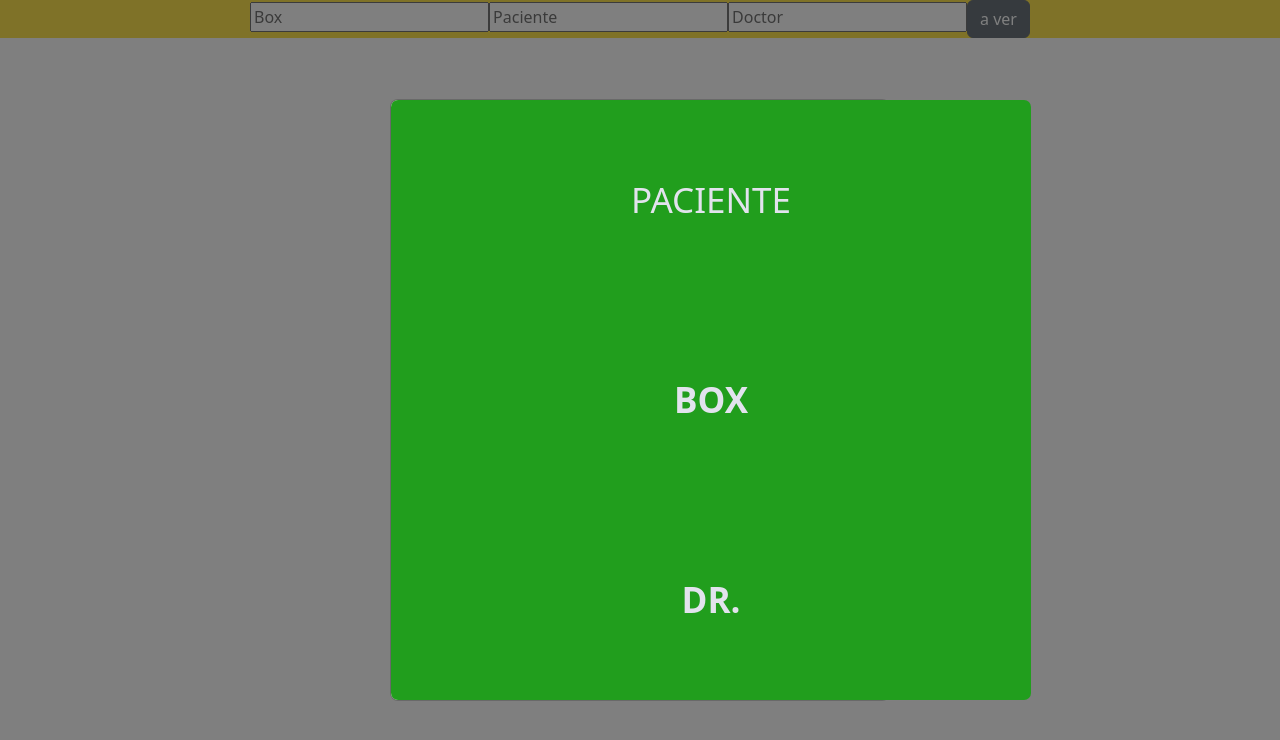
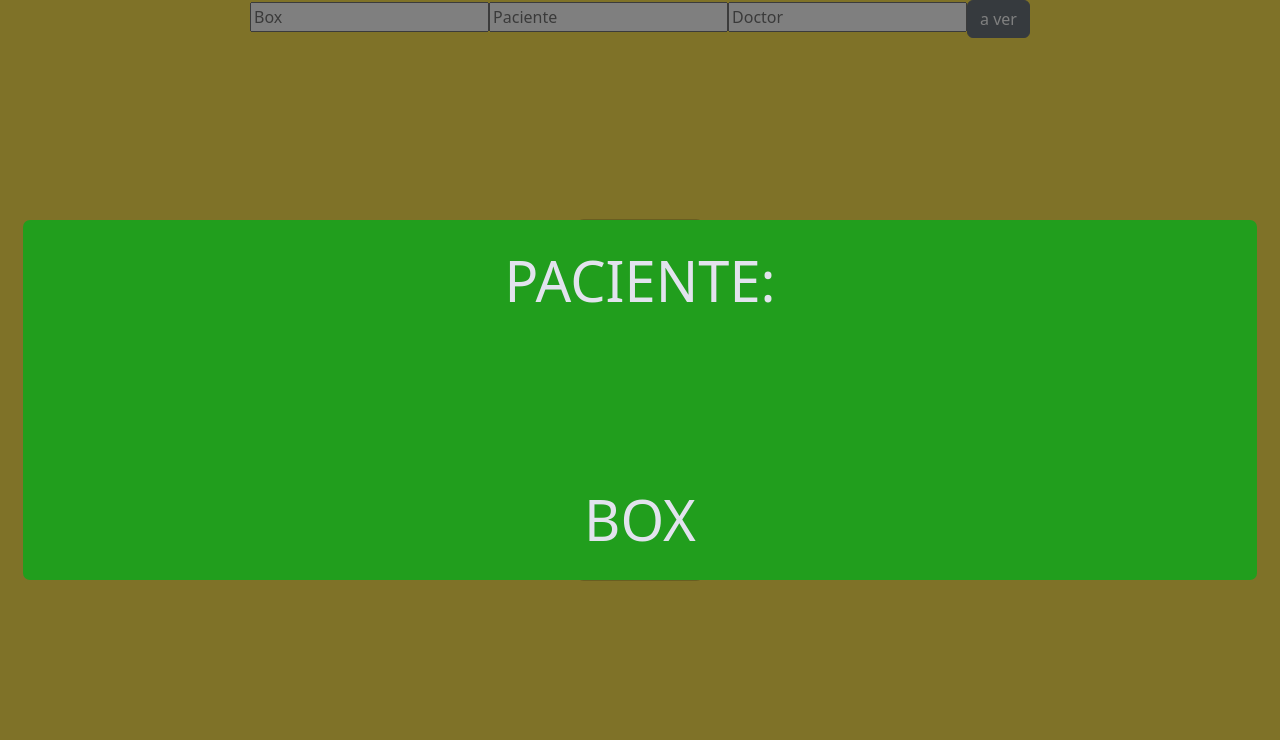
Before and after one commit to HectorLedezma/projectoHSP, a React (Create React App) app: page /test in a window 1280 px wide. Both pictures are taken after a click on the button "a ver". Shown: the top 740 px of the page. Built offline with nearby package versions, Linux system fonts and the light colour scheme.

Commit message:
actualizacion para el 18 de julio

```diff
--- a/public/index.html
+++ b/public/index.html
@@ -3,6 +3,7 @@
   <head>
     <meta charset="utf-8" />
     <link rel="icon" href="%PUBLIC_URL%/favicon.ico" />
+    <link rel="stylesheet" src="../src/styles/color.css"/>
     <meta name="viewport" content="width=device-width, initial-scale=1" />
     <meta name="theme-color" content="#000000" />
     <meta
@@ -26,7 +27,7 @@
     -->
     <title>React App</title>
   </head>
-  <body>
+  <body class="fondo">
     <noscript>You need to enable JavaScript to run this app.</noscript>
     <div id="root"></div>
     <!--
--- a/src/classes/datos.js
+++ b/src/classes/datos.js
@@ -140,6 +140,7 @@ export class Datos{
                     "id":this.modtick.tickets[i].id,
                     "name":(nombreSala.nameModule),//modulo
                     "dr":doctor,
+                    "drCompleto":this.etl.capitalizeName(this.modtick.tickets[i].nombre_prof),
                     "paciente":(this.modtick.tickets[i].nombre_paciente !== null ? this.etl.recortaNombreP(this.modtick.tickets[i].nombre_paciente): this.modtick.tickets[i].number + this.modtick.tickets[i].letter),
                     "estado":this.modtick.tickets[i].estado,
                     "hora":this.modtick.tickets[i].hora_citacion
@@ -179,7 +180,8 @@ export class Datos{
                             "Modulo":datos[j].name,
                             "Nombre":datos[j].paciente,
                             "Estado":datos[j].estado,
-                            "Hora":this.etl.getHora(datos[j].hora)
+                            "Hora":this.etl.getHora(datos[j].hora),
+                            "Medico":datos[i].drCompleto
                         });
                     }
                 }
--- a/src/components/Llamado.jsx
+++ b/src/components/Llamado.jsx
@@ -1,4 +1,5 @@
 import {  Modal, ModalHeader, ModalBody, ModalFooter } from 'reactstrap';
+import timbre from "../sounds/Bell.mp3"
 import "../styles/color.css"
 import "../styles/modal.css"
 
@@ -7,23 +8,25 @@ function Llamado(args) {
   const pac = args.paciente
   const box = args.box;
   const doc = args.doctor
-
+  const sound = new Audio(timbre);
   return (
-    <Modal centered isOpen={modal} {...args}>
-        <ModalHeader style={{
-            width:"50vw",height:"25vh",fontSize:"200px"
-        }} className='d-flex justify-content-center align-items-center llamando noBordes'>
-            {"PACIENTE "+pac}
+    <Modal centered onAnimationStart={ev=>{
+        ev.preventDefault();
+        sound.play();
+        //console.log(doc);
+    }} isOpen={modal} {...args}>
+        <ModalHeader className='d-flex justify-content-center align-items-center llamando noBordes'>
+            {"PACIENTE: "+pac.toUpperCase()}
         </ModalHeader>
-        <ModalBody style={{
-            width:"50vw",height:"25vh",fontSize:"100%"
-        }} className='d-flex justify-content-center align-items-center llamando'>
-            {"BOX "+box}
+        <ModalBody className='d-flex justify-content-center align-items-center llamando'>
+            <h5 className='modal-text'>
+                {doc}
+            </h5>
         </ModalBody>
-        <ModalFooter style={{
-            width:"50vw",height:"25vh",fontSize:"100%"
-        }} className='d-flex justify-content-center align-items-center llamando noBordes'>
-            {"DR. "+doc}
+        <ModalFooter className='d-flex justify-content-center align-items-center llamando noBordes'>
+            <h5 className='modal-text'>
+                {"BOX "+box}
+            </h5>
         </ModalFooter>
     </Modal>
   );
--- a/src/screen/index.jsx
+++ b/src/screen/index.jsx
@@ -13,13 +13,13 @@ import Carrusel from "../components/carrusel";
 import { Outlet } from "react-router-dom";
 import { ETL } from "../classes/etl";
 import LoadScreen from "../components/load";
+import Llamado from "../components/Llamado";
 //import { error } from "console";
 
 /* border border-primary */
 
 
 function Screen(props){
-
 
     const colorState = (st) =>{
         let estilo = "espera";
@@ -83,11 +83,13 @@ function Screen(props){
         return res
     }
 
-
+    const [preCalls,setPreCalls] = useState([]);
+    const [calls,setCalls] = useState([]);
 
     const TablaAzul = (datos) => {//funcion que extrae datos del JSON y los pasa a la tabla BOX/Especialista/Paciente
         let TBlue = [];
         let verdes = [];
+        setPreCalls(calls);
         let llamando = [];
         for(let i = 0;i<datos.length;i++){//recorre el arreglo de datos proporcionado
 
@@ -122,8 +124,9 @@ function Screen(props){
                                 13: fin (Omitir)
                                 8: no llegó (Omitir)
                         */
-                        boxName = datos[i].pacientes[j].box;
+                        boxName = datos[i].pacientes[j].Modulo;
                         if(datos[i].pacientes[j].Estado === 2){
+                            llamando.unshift(datos[i].pacientes[j]);
                             st2.unshift(<td ready={"true"} key={i+"x"+j} className={"align-items-center p-0 "+estilo}>{
                                 datos[i].pacientes[j].Nombre}
                             </td>);
@@ -155,7 +158,7 @@ function Screen(props){
                         //console.log()
                         TBlue.unshift(
                             <tr key={datos[i].id} llamando="true">
-                                <td className="fs-3 p-0 mainTableCell align-middle" width={colWidth}>{datos[i].pacientes[0].Modulo}</td>
+                                <td className="fs-3 p-0 mainTableCell align-middle" width={colWidth}>{boxName}</td>
                                 <td className="align-middle fs-3 p-0 mainTable" >{
                                     datos[i].medico
                                 }</td>
@@ -188,7 +191,7 @@ function Screen(props){
             }
 
         }
-        setTurquesa(llamando);
+        setCalls(llamando);
         return TBlue;
     }
 
@@ -197,9 +200,9 @@ function Screen(props){
 
 
     const TablaAzulAnimation = () =>{
-        const tbody = blueBodyRef.current;//document.querySelector('.ticker-table tbody');
-        const rows = tbody.childNodes;
         try {
+            const tbody = blueBodyRef.current;//document.querySelector('.ticker-table tbody');
+            const rows = tbody.childNodes;
             const rowHeight = rows[0].offsetHeight; // Altura de una fila
             const totalRows = rows.length; // Número total de filas
             const totalHeight = rowHeight * totalRows; // Altura total de todas las filas
@@ -217,10 +220,10 @@ function Screen(props){
     const CallRef = useRef();
 
     const CallAnimation = () =>{
-        const llama = CallRef.current
-        const tbody = blueBodyRef.current;//document.querySelector('.ticker-table tbody');
-        const rows = tbody.childNodes;
         try {
+            const llama = CallRef.current
+            const tbody = blueBodyRef.current;//document.querySelector('.ticker-table tbody');
+            const rows = tbody.childNodes;
 
             for(let j = 0;j<llama.childNodes.length;j++){
                 //console.log(llama.childNodes[j].childNodes);
@@ -240,7 +243,6 @@ function Screen(props){
 
     const [blue,setBlue] = useState([]);
     const [blue2,setBlue2] = useState([]);
-    const [turquesa,setTurquesa] = useState([]);
     const [green,setGreen] = useState([])
     const [Pantalla,setPantalla] = useState({
         "nombre":"",//nombre de la pantalla
@@ -249,15 +251,13 @@ function Screen(props){
     });
 
     const [datosP,setDatos] = useState([]);
+
     const [preDatosP,setPreDatos] = useState([]);
+
 
     const [anima,setAnima] = useState("");
     const [animaC,setAnimaC] = useState("");
     const [animaB,setAnimaB] = useState("");
-    //const calendar = new Reloj();
-    //const [hora, setHora] = useState(calendar.getHora().hora+":"+calendar.getHora().minu);
-    //const [fecha, setFecha] = useState(calendar.getFecha());
-    const [found,setFound] = useState(true)
     const [listo,setListo] = useState(true);
 
     const [paso, SetPaso] = useState(0);
@@ -271,36 +271,42 @@ function Screen(props){
         )
     }
 
+    const [vbox,setVbox] = useState("");
+    const [vpac,setVpac] = useState("");
+    const [vdoc,setVdoc] = useState("");
+
+    const Buscall = () =>{
+        //console.log(preCalls);//Arreglo anterior
+        //console.log("");
+        //console.log(calls);//Arreglo nuevo
+        //buscar diferencias
+        if(preCalls.length<calls.length){//si hay mas llamados que antes
+            let preCallStr = [];
+            preCalls.map((c)=>{//transforma los llamados antiguos en strings
+                preCallStr.push(JSON.stringify(c));
+            })
+
+            calls.map((c)=>{
+                let cStr = JSON.stringify(c);
+                if(!preCallStr.includes(cStr)){
+                    setVbox(c.Modulo);
+                    setVpac(c.Nombre);
+                    setVdoc(c.Medico);
+                    llamando();
+                    esperar(750);
+                }
+            });
+        }
+    }
+
     const [call, setCall] = useState(false);
     const llamando = () =>{
         setCall(true);
-        esperar(3000).finally(()=>{
-            setCall(false)
+        esperar(3500).finally(()=>{
+            setCall(false);
         });
     }
 
-    //const sound = new Audio(bell);
-    //const audioRef = useRef();
-    const Mostrar = ()=>{
-        if(blue.length > 0){
-            esperar(3000).then(()=>{
-                console.log("esperando")
-                let verdes = [];
-                blue.map(b=>{
-                    if(b.props.llamando === "true"){
-                        verdes.push(b);
-                    }
-                    return 0;
-                })
-                setTurquesa(verdes)
-            }).finally(()=>{
-                console.log("finalizado")
-                setTurquesa([])
-            });
-        }else{
-            setTurquesa([])
-        }
-    }
 
     const colBox = useRef();
     const [colWidth,setColWidth] = useState(0);
@@ -336,7 +342,7 @@ function Screen(props){
             setBlue(TablaAzul(datos.Datos));
 
             setGreen(TablaVerde(datos.Datos));
-            console.log("blue = "+blue.length);
+            //console.log("blue = "+blue.length);
             if((blue.length) > 8){//activar la animación
                 setAnimaC("ticker-table-container");
                 setAnima("ticker-table");
@@ -355,18 +361,20 @@ function Screen(props){
         }).catch();
 
         try {
-            const etl = new ETL();
-            const dat = etl.CallTickets(datosP);
-            const preDat = etl.CallTickets(preDatosP);
-            if(JSON.stringify(dat) !== JSON.stringify(preDat)){
-                console.log("cambio")
-
-                console.log("fin cambio")
+            //const etl = new ETL();
+            //const dat = etl.CallTickets(datosP);
+            //console.log("revisa");
+            //const preDat = etl.CallTickets(preDatosP);
+            //console.log(JSON.stringify(datosP)+"\n"+JSON.stringify(preDatosP))
+            if(JSON.stringify(datosP)!==JSON.stringify(preDatosP)){
+                //console.log("cambio")
+                Buscall();
+                //console.log("fin cambio")
             }else{
 
             }
         } catch (error) {
-
+            console.log(error);
         }
 
     })
@@ -450,6 +458,7 @@ function Screen(props){
                         </Table>
                     </div>
                 </div>
+                <Llamado className='d-flex justify-content-center align-items-center' toggle={call} box={vbox} paciente={vpac} doctor={vdoc}/>
             </div>
             <div hidden={listo}>
                 <LoadScreen/>
--- a/src/styles/modal.css
+++ b/src/styles/modal.css
@@ -1,9 +1,43 @@
-.modal-title{
-    font-size: 100%;
+.modal{
+    display: flex !important;
+    justify-content: center;
 }
 
-.modal{
-    display: flex;
+.modal-title{
+    font-size: 3.5rem;
+    font-weight: 400 !important;
+    position: absolute;
+}
+
+.modal-text{
+    font-size: 3.5rem;
+    font-weight: 400 !important;
+    position: absolute;
+}
+
+.modal-header{
+    width: 980%;
+    margin-left: -440%;
+    height: 15vh;
+}
+
+.modal-body {
+
+    width: 980%;
+    margin-left: -440%;
+    height: 15vh;
+
+}
+
+.modal-footer{
+
+    width: 980%;
+    margin-left: -440%;
+    height: 15vh;
+}
+
+.modal-dialog{
+    display: flex !important;
     justify-content: center;
-    align-self: center;
+    width: 10vw;
 }
```
Also changed, not shown: src/classes/etl.js (+17 -0 lines).
